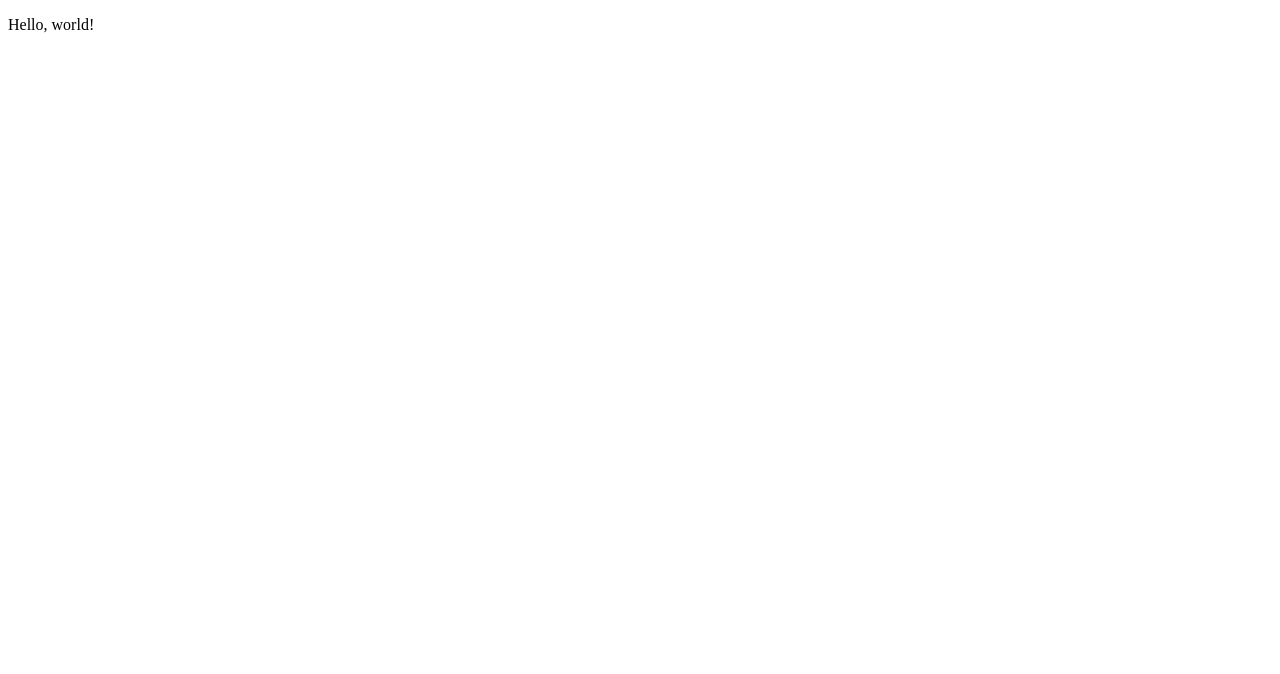
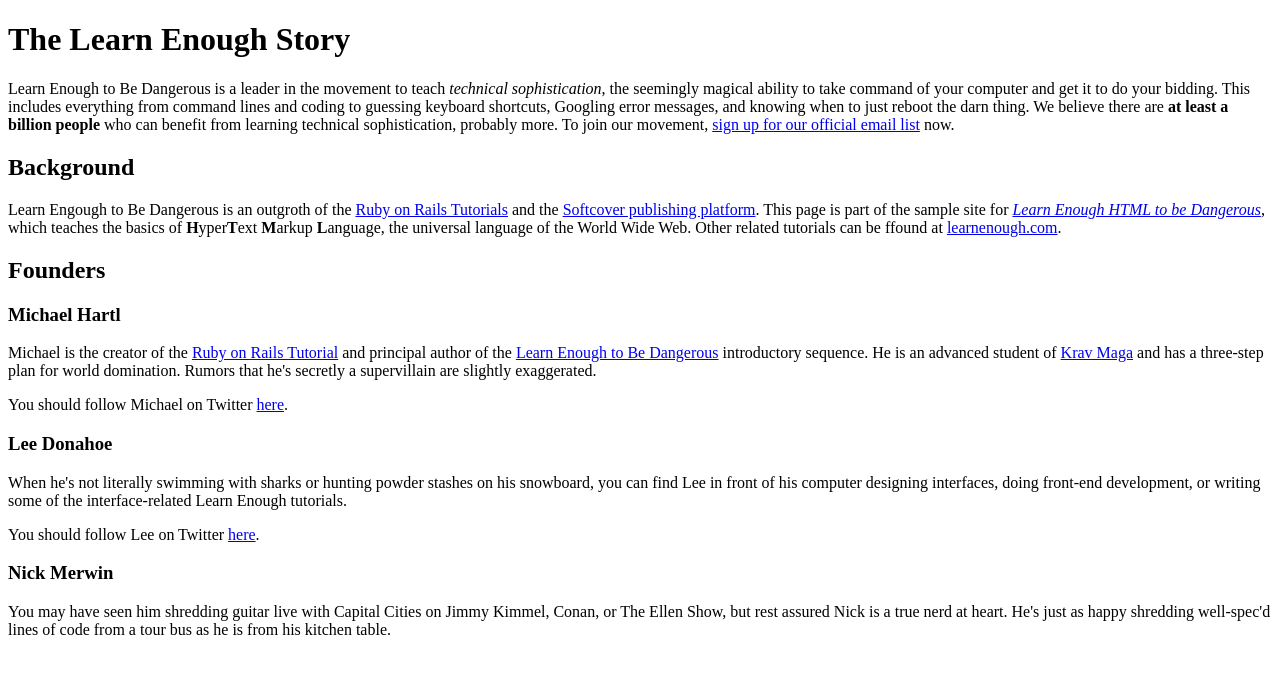
Before and after one commit to andyroland/sample_website, a plain HTML site: page index.html in a window 1280 px wide. Drawn offline with Linux system fonts and the light colour scheme.

Commit message:
Update Index

```diff
--- a/index.html
+++ b/index.html
@@ -1,10 +1,51 @@
 <!DOCTYPE html>
 <html>
   <head>
-    <title>Page Title</title>
+    <title>Learn Enough</title>
     <meta charset="utf-8">
   </head>
   <body>
-    <p>Hello, world!</p>
+    <h1>The Learn Enough Story</h1>
+      <p>
+      Learn Enough to Be Dangerous is a leader in the movement to teach <em>technical sophistication</em>, the seemingly magical ability to take command of your computer and get it to do your bidding. This includes everything from command lines and coding to guessing keyboard shortcuts, Googling error messages, and knowing when to just reboot the darn thing. We believe there are <strong>at least a billion people</strong> who can benefit from learning technical sophistication, probably more. To join our movement, <a href="https://learnenough.com/email">sign up for our official email list</a> now.
+      </p>
+    <h2>Background</h2>
+      <p>
+        Learn Engough to Be Dangerous is an outgroth of the <a href="https://railstutorial.org">Ruby on Rails Tutorials</a> and the <a href="https://www.softcover.io/">Softcover publishing platform</a>.  This page is part of the sample site for <a href="https://wwww.learnenough.com/html"><em>Learn Enough HTML to be Dangerous</em></a>, which teaches the basics of <strong>H</strong>yper<strong>T</strong>ext <strong>M</strong>arkup <strong>L</strong>anguage, the universal language of the World Wide Web.  Other related tutorials can be ffound at <a href="https://www.learnenough.com/">learnenough.com</a>.
+      </p>
+
+    <h2>Founders</h2>
+    <h3>Michael Hartl</h3>
+      <p>
+        Michael is the creator of the <a href="https://www.railstutorial.org/">
+        Ruby on Rails Tutorial</a> and principal author of the
+        <a href="https://www.learnenough.com/">Learn Enough to Be Dangerous</a>
+        introductory sequence. He is an advanced student of
+        <a href="https://www.kravmaga.com/">Krav Maga</a> and has a three-step
+        plan for world domination. Rumors that he's secretly a supervillain
+        are slightly exaggerated.
+      </p>
+      <p>
+        You should follow Michael on Twitter <a href="https://twitter.com/mhartl">here</a>.
+      </p>
+
+    <h3>Lee Donahoe</h3>
+      <p>
+        When he's not literally swimming with sharks or hunting powder stashes
+        on his snowboard, you can find Lee in front of his computer designing
+        interfaces, doing front-end development, or writing some of the
+        interface-related Learn Enough tutorials.
+      </p>
+      <p>
+        You should follow Lee on Twitter <a href="https://twitter.com/leedonahoe">here</a>.
+      </p>
+
+    <h3>Nick Merwin</h3>
+      <p>
+        You may have seen him shredding guitar live with Capital Cities on Jimmy
+        Kimmel, Conan, or The Ellen Show, but rest assured Nick is a true nerd
+        at heart. He's just as happy shredding well-spec'd lines of code from a
+        tour bus as he is from his kitchen table.
+      </p>
   </body>
 </html>
```
